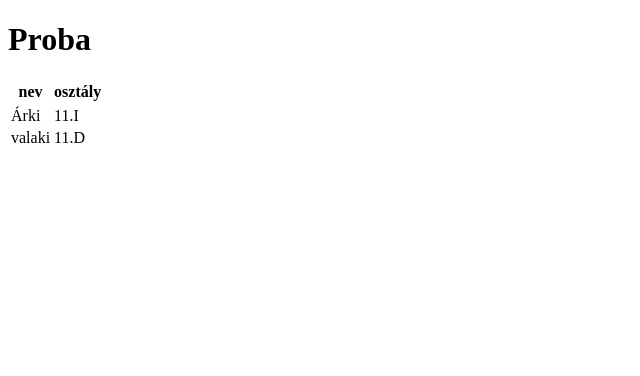
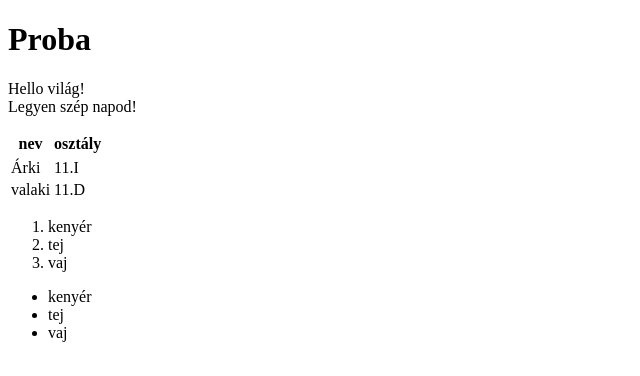
Before and after one commit to Duvadd/2025.09.04_git, a plain HTML site: page index.html in a window 1280 px wide. Shown: the whole page, without its empty margins (0-640 px from the left). Drawn offline with Linux system fonts and the light colour scheme.

Commit message:
Update index.html

```diff
--- a/index.html
+++ b/index.html
@@ -8,6 +8,7 @@
 </head>
 <body>
     <h1>Proba</h1>
+    <p>Hello világ!<br>Legyen szép napod!</p>
     <table>
         <tr>
             <thead>
@@ -25,5 +26,16 @@
         </tr>
     </table>
 
+    <ol>
+        <li>kenyér</li>
+        <li>tej</li>
+        <li>vaj</li>
+    </ol>
+    <ul>
+        <li>kenyér</li>
+        <li>tej</li>
+        <li>vaj</li>
+    </ul>
+
 </body>
 </html>
```
